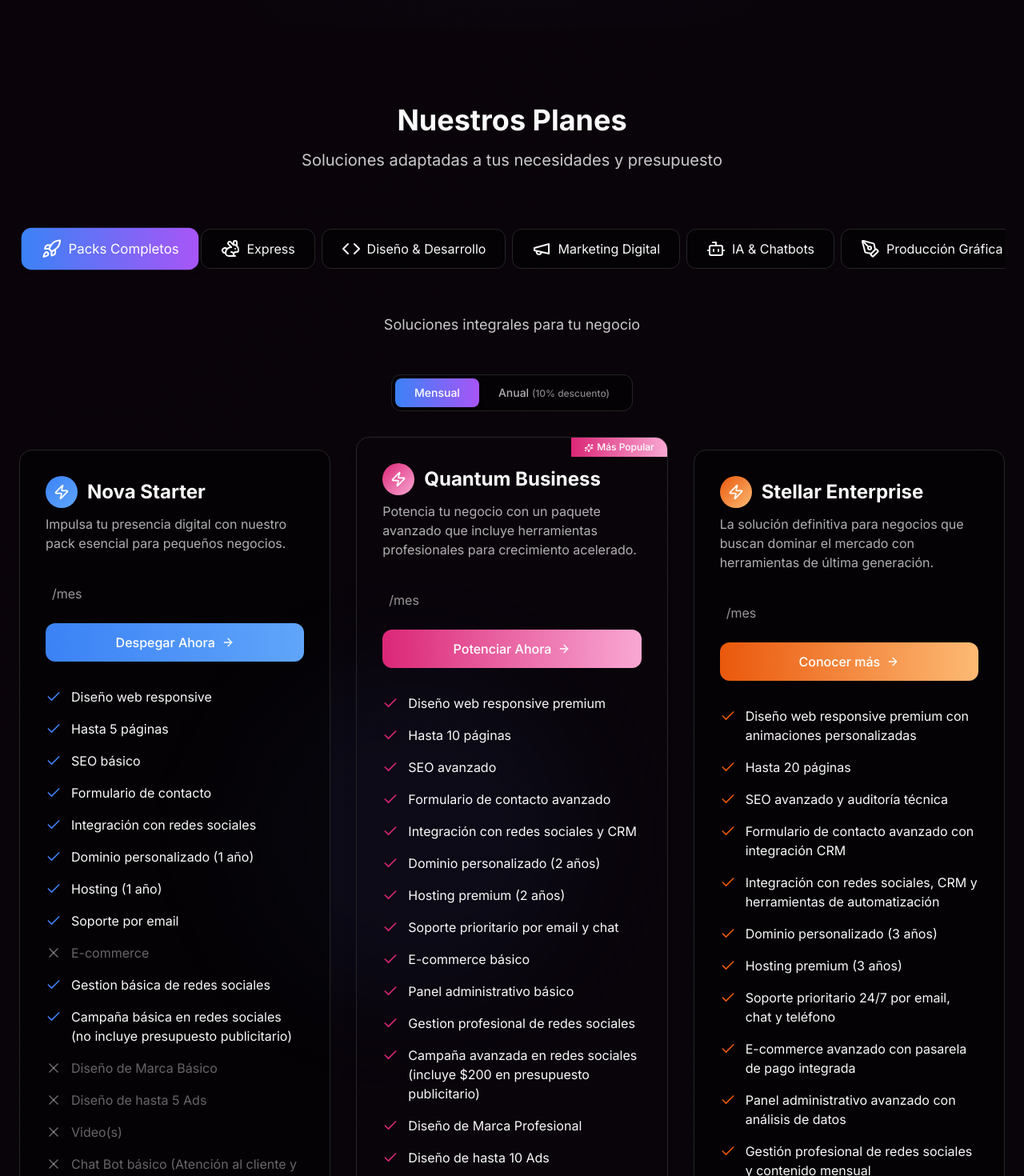
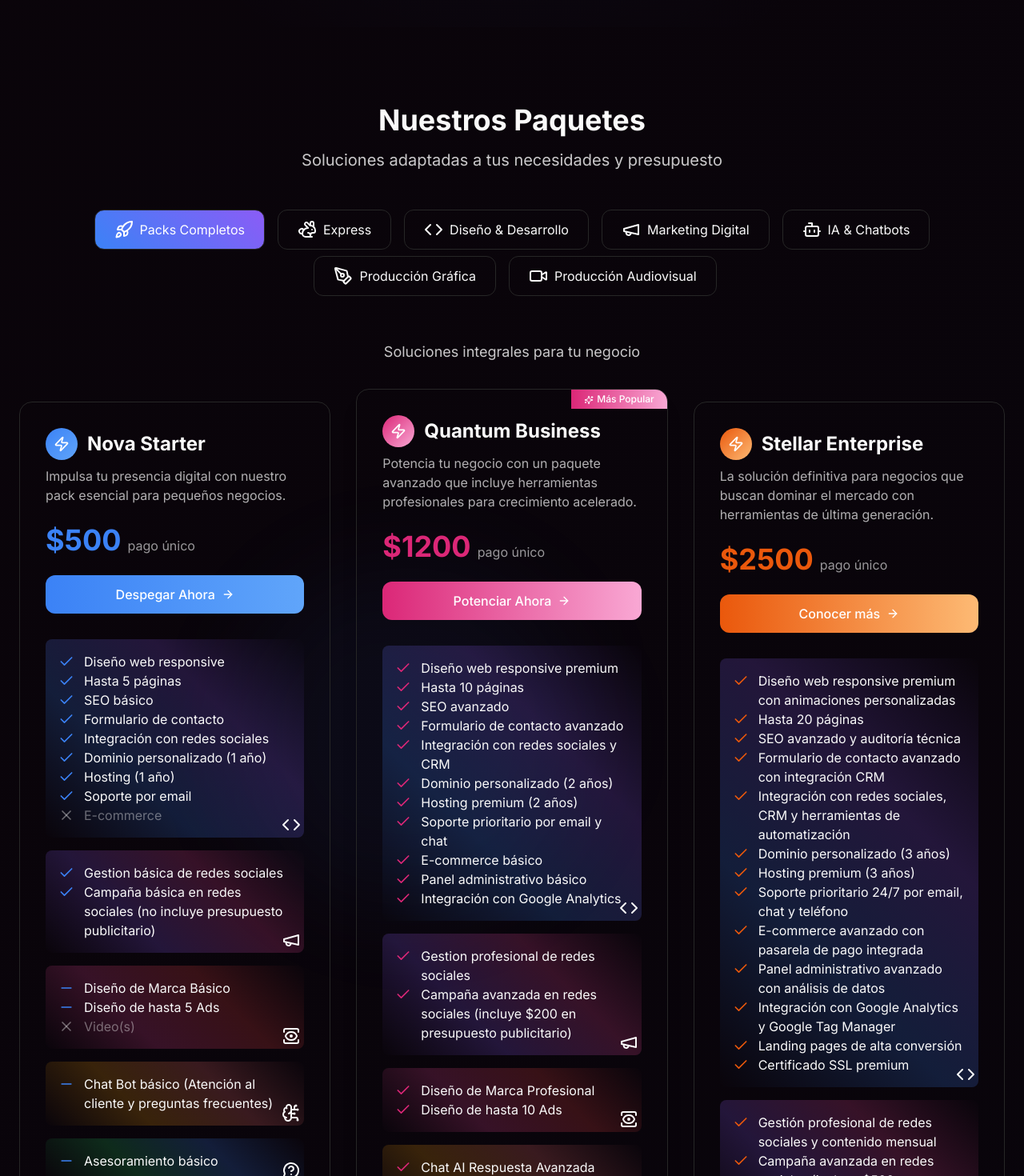
Before and after one commit to MattSeb15/most-studio, a Next.js app: page / in a window 1280 px wide. Shown: the part 2280-3750 px from the top of the page at 80% size. Built offline with nearby package versions, Linux system fonts and the light colour scheme.

Commit message:
Mejorando estructura y estilos de la sección Pricing

```diff
--- a/components/sections/Pricing.tsx
+++ b/components/sections/Pricing.tsx
@@ -1,16 +1,40 @@
 'use client'
 
 import { useState } from 'react'
-import { Check, X, Sparkles, ArrowRight, Zap } from 'lucide-react'
-import { cn } from '@/lib/utils'
+import { Check, X, Sparkles, ArrowRight, Zap, Minus } from 'lucide-react'
+import { cn, hexStringToRGBA } from '@/lib/utils'
 import { pricingCategories, pricingFAQs } from '@/lib/data'
+import { FAQ, Feature, SERVICES } from '@/lib/types'
+
+import {
+	Accordion,
+	AccordionContent,
+	AccordionItem,
+	AccordionTrigger,
+} from '../ui/accordion'
 
 export function Pricing() {
-	const [billingCycle, setBillingCycle] = useState<'monthly' | 'annual'>(
-		'monthly'
-	)
 	const [activeCategory, setActiveCategory] = useState(0)
+	const groupFeaturesByServiceId = (features: Feature[]) => {
+		return features.reduce((acc, feature) => {
+			const { service_id } = feature
+			if (service_id !== undefined) {
+				if (!acc[service_id]) {
+					acc[service_id] = []
+				}
+				acc[service_id].push(feature)
+			}
+			return acc
+		}, {} as { [key: string]: Feature[] })
+	}
 
+	const serviceColors = {
+		'web-design': 'bg-blue-100',
+		'graphic-design': 'bg-green-100',
+		marketing: 'bg-yellow-100',
+		ai: 'bg-purple-100',
+		consult: 'bg-red-100',
+	}
 	return (
 		<section
 			id='precios'
@@ -30,9 +54,9 @@ export function Pricing() {
 			</div>
 
 			<div className='container mx-auto px-6 relative z-10'>
-				<div className='text-start sm:text-center mb-16 fade-up'>
+				<div className='text-start sm:text-center mb-10 fade-up'>
 					<h2 className='text-3xl md:text-4xl font-bold mb-4'>
-						Nuestros Planes
+						Nuestros Paquetes
 					</h2>
 					<p className='text-lg md:text-xl text-foreground/80 max-w-3xl mx-auto'>
 						Soluciones adaptadas a tus necesidades y presupuesto
@@ -41,16 +65,20 @@ export function Pricing() {
 
 				{/* Category tabs */}
 				<div className='mb-12 overflow-x-auto fade-in'>
-					<div className='flex space-x-2 min-w-max p-2 justify-center'>
+					<div className='flex flex-wrap gap-2 space-x-0 sm:space-x-2  p-2 justify-normal sm:justify-center'>
 						{pricingCategories.map((category, index) => (
 							<button
+								style={
+									activeCategory === index
+										? {
+												background: `linear-gradient(45deg, ${category.service.accentColor1}, ${category.service.accentColor2})`,
+												color: 'white',
+										  }
+										: {}
+								}
 								key={category.id}
 								onClick={() => setActiveCategory(index)}
-								className={`flex items-center space-x-2 px-6 py-3 rounded-xl transition-all duration-300 ${
-									activeCategory === index
-										? 'bg-gradient-to-r from-blue-500 to-purple-500 text-white shadow-lg scale-105'
-										: 'bg-background/50 hover:bg-background/80 border border-border'
-								}`}>
+								className={`flex items-center space-x-2 px-4 py-2 md:px-6 md:py-3 rounded-xl transition-all duration-300 border border-border`}>
 								{category.icon}
 								<span>{category.title}</span>
 							</button>
@@ -65,42 +93,22 @@ export function Pricing() {
 					</p>
 				</div>
 
-				{/* Billing toggle */}
-				<div className='flex justify-center mb-12 fade-in'>
-					<div className='bg-background/50 p-1 rounded-xl border border-border inline-flex'>
-						<button
-							onClick={() => setBillingCycle('monthly')}
-							className={cn(
-								'px-6 py-2 rounded-lg text-sm font-medium transition-all',
-								billingCycle === 'monthly'
-									? 'bg-gradient-to-r from-blue-500 to-purple-500 text-white shadow-md'
-									: 'text-foreground/70 hover:text-foreground'
-							)}>
-							Mensual
-						</button>
-						<button
-							onClick={() => setBillingCycle('annual')}
-							className={cn(
-								'px-6 py-2 rounded-lg text-sm font-medium transition-all',
-								billingCycle === 'annual'
-									? 'bg-gradient-to-r from-blue-500 to-purple-500 text-white shadow-md'
-									: 'text-foreground/70 hover:text-foreground'
-							)}>
-							Anual <span className='text-xs opacity-75'>(10% descuento)</span>
-						</button>
-					</div>
-				</div>
+				{/* Pricing cards */}
+				<div className='grid grid-cols-1 lg:grid-cols-3 gap-8 stagger-children'>
+					{pricingCategories[activeCategory].plans.map(plan => {
+						const currentCategory = pricingCategories[activeCategory]
+						const { id } = currentCategory
+						const isPackCategory = id === 'packs-completos'
+						const groupedFeatures = groupFeaturesByServiceId(plan.features)
 
-				{/* Pricing cards */}
-				<div className='grid grid-cols-1 md:grid-cols-3 gap-8 stagger-children'>
-					{pricingCategories[activeCategory].plans.map(plan => (
+						return isPackCategory ? (
 							<div
 								key={plan.name}
 								className={cn(
-								'card-3d relative rounded-2xl overflow-hidden border border-border transition-all duration-500',
-								plan.popular ? 'md:-mt-4 md:mb-4 shadow-xl' : 'bg-background/50'
+									'relative border border-border h-fit rounded-2xl overflow-hidden transition-all duration-500',
+									plan.popular ? 'md:-mt-4 md:mb-4 shadow-xl' : ''
 								)}>
-							<div className='card-3d-inner'>
+								<div className=''>
 									{plan.popular && (
 										<div
 											className='absolute top-0 right-0 px-4 py-1 text-xs font-medium text-white'
@@ -123,18 +131,129 @@ export function Pricing() {
 											</div>
 											<h3 className='text-2xl font-bold'>{plan.name}</h3>
 										</div>
-									<p className='text-foreground/70 mb-6'>{plan.description}</p>
+										<p className='text-foreground/70 mb-6'>
+											{plan.description}
+										</p>
 
 										<div className='mb-6'>
 											<span
 												className='text-4xl font-bold'
 												style={{ color: plan.accentColor }}>
-											{billingCycle === 'monthly'
-												? plan.price.monthly
-												: plan.price.annual}
+												{plan.price}
 											</span>
 											<span className='text-foreground/60 ml-2'>
-											{billingCycle === 'monthly' ? '/mes' : '/año'}
+												{plan.payMethod}
+											</span>
+										</div>
+
+										<button
+											className='w-full py-3 px-6 rounded-xl font-medium text-white mb-8 transition-all hover:scale-105 flex items-center justify-center'
+											style={{
+												background: `linear-gradient(to right, ${plan.accentColor}, ${plan.secondaryColor})`,
+											}}>
+											{plan.ctaText}
+											<ArrowRight className='inline-block ml-2 w-4 h-4' />
+										</button>
+
+										<div className='space-y-4'>
+											{Object.keys(groupedFeatures).map(serviceId => {
+												const service = SERVICES.getServiceById(serviceId)
+												const accent1Rgba = hexStringToRGBA(
+													service.accentColor1,
+													0.2
+												)
+												const accent2Rgba = hexStringToRGBA(
+													service.accentColor2,
+													0.2
+												)
+												return (
+													<div
+														key={serviceId}
+														style={{
+															background: `linear-gradient(45deg, transparent,${accent1Rgba}, ${accent2Rgba}, transparent)`,
+														}}
+														className={`p-4 rounded-lg relative`}>
+														<div className='absolute bottom-5 right-5 w-2 h-2'>
+															{service.icon}
+														</div>
+														{groupedFeatures[serviceId].map(
+															(feature, index) => (
+																<div
+																	key={index}
+																	className='flex items-start'>
+																	{feature.included == true ? (
+																		<Check
+																			className='w-5 h-5 mr-3 flex-shrink-0 mt-0.5'
+																			style={{ color: plan.accentColor }}
+																		/>
+																	) : feature.included == false ? (
+																		<X className='w-5 h-5 mr-3 flex-shrink-0 mt-0.5 text-foreground/40' />
+																	) : (
+																		<Minus
+																			className='w-5 h-5 mr-3 flex-shrink-0 mt-0.5'
+																			style={{ color: plan.accentColor }}
+																		/>
+																	)}
+																	<span
+																		className={
+																			feature.included === false
+																				? 'text-foreground/40'
+																				: ''
+																		}>
+																		{feature.title}
+																	</span>
+																</div>
+															)
+														)}
+													</div>
+												)
+											})}
+										</div>
+									</div>
+								</div>
+							</div>
+						) : (
+							<div
+								key={plan.name}
+								className={cn(
+									'relative border border-border rounded-2xl  overflow-hidden  transition-all duration-500',
+									plan.popular ? 'md:-mt-4 md:mb-4 shadow-xl' : ''
+								)}>
+								<div className=''>
+									{plan.popular && (
+										<div
+											className='absolute top-0 right-0 px-4 py-1 text-xs font-medium text-white'
+											style={{
+												background: `linear-gradient(to right, ${plan.accentColor}, ${plan.secondaryColor})`,
+											}}>
+											<Sparkles className='inline-block w-3 h-3 mr-1' />
+											Más Popular
+										</div>
+									)}
+
+									<div className='p-8'>
+										<div className='flex items-center mb-2'>
+											<div
+												className='w-10 h-10 rounded-full flex items-center justify-center mr-3'
+												style={{
+													background: `linear-gradient(135deg, ${plan.accentColor}, ${plan.secondaryColor})`,
+												}}>
+												<Zap className='w-5 h-5 text-white' />
+											</div>
+											<h3 className='text-2xl font-bold'>{plan.name}</h3>
+										</div>
+										<p className='text-foreground/70 mb-6'>
+											{plan.description}
+										</p>
+
+										<div className='mb-6'>
+											<span
+												className='text-4xl font-bold'
+												style={{ color: plan.accentColor }}>
+												{plan.price}
+											</span>
+											<span className='text-foreground/60 ml-2'>
+												{plan.payMethod}
 											</span>
 										</div>
 
@@ -152,17 +271,24 @@ export function Pricing() {
 												<div
 													key={index}
 													className='flex items-start'>
-												{feature.included ? (
+													{feature.included == true ? (
 														<Check
 															className='w-5 h-5 mr-3 flex-shrink-0 mt-0.5'
 															style={{ color: plan.accentColor }}
 														/>
+													) : feature.included == false ? (
+														<X className='w-5 h-5 mr-3 flex-shrink-0 mt-0.5 text-foreground/40' />
 													) : (
-													<X className='w-5 h-5 mr-3 flex-shrink-0 mt-0.5 text-foreground/40' />
+														<Minus
+															className='w-5 h-5 mr-3 flex-shrink-0 mt-0.5'
+															style={{ color: plan.accentColor }}
+														/>
 													)}
 													<span
 														className={
-														feature.included ? '' : 'text-foreground/40'
+															feature.included === false
+																? 'text-foreground/40'
+																: ''
 														}>
 														{feature.title}
 													</span>
@@ -172,11 +298,12 @@ export function Pricing() {
 									</div>
 								</div>
 							</div>
-					))}
+						)
+					})}
 				</div>
 
 				{/* Enterprise plan */}
-				<div className='mt-16 p-8 rounded-2xl border border-border bg-background/50 glow-border fade-up'>
+				<div className='mt-16 p-8 rounded-2xl border border-border glow-border fade-up'>
 					<div className='flex flex-col md:flex-row justify-between items-center'>
 						<div className='mb-6 md:mb-0'>
 							<h3 className='text-2xl font-bold mb-2'>
@@ -198,18 +325,45 @@ export function Pricing() {
 					<h3 className='text-2xl font-bold text-start sm:text-center mb-12'>
 						Preguntas Frecuentes
 					</h3>
-					<div className='grid grid-cols-1 md:grid-cols-2 gap-8 stagger-children'>
+					{/* 		<div className='grid grid-cols-1 md:grid-cols-2 gap-8 stagger-children'>
 						{pricingFAQs.map((faq, index) => (
 							<div
 								key={index}
-								className='p-6 rounded-xl border border-border bg-background/50 hover:bg-background/70 transition-colors'>
+								className='p-6 rounded-xl border border-border hover:bg-background/50 transition-colors'>
 								<h4 className='text-lg font-semibold mb-2'>{faq.question}</h4>
 								<p className='text-foreground/70'>{faq.answer}</p>
 							</div>
 						))}
-					</div>
+					</div> */}
+					<AccordionFAQ faqList={pricingFAQs} />
 				</div>
 			</div>
 		</section>
 	)
 }
+
+const AccordionFAQ: React.FC<{
+	faqList: FAQ[]
+}> = ({ faqList }) => {
+	return (
+		<Accordion
+			className='w-full rounded-md bg-background/50 backdrop-blur-lg shadow-[0_2px_10px] shadow-background/5'
+			type='single'
+			collapsible>
+			{faqList.map((faq, index) => (
+				<AccordionItem
+					key={index}
+					value={`faq-${index}`}>
+					<AccordionTrigger>
+						<h4 className='text-base md:text-lg text-start font-semibold'>
+							{faq.question}
+						</h4>
+					</AccordionTrigger>
+					<AccordionContent>
+						<p className='text-foreground/70'>{faq.answer}</p>
+					</AccordionContent>
+				</AccordionItem>
+			))}
+		</Accordion>
+	)
+}
```
Lines whose indentation alone changed are shown as unchanged.
